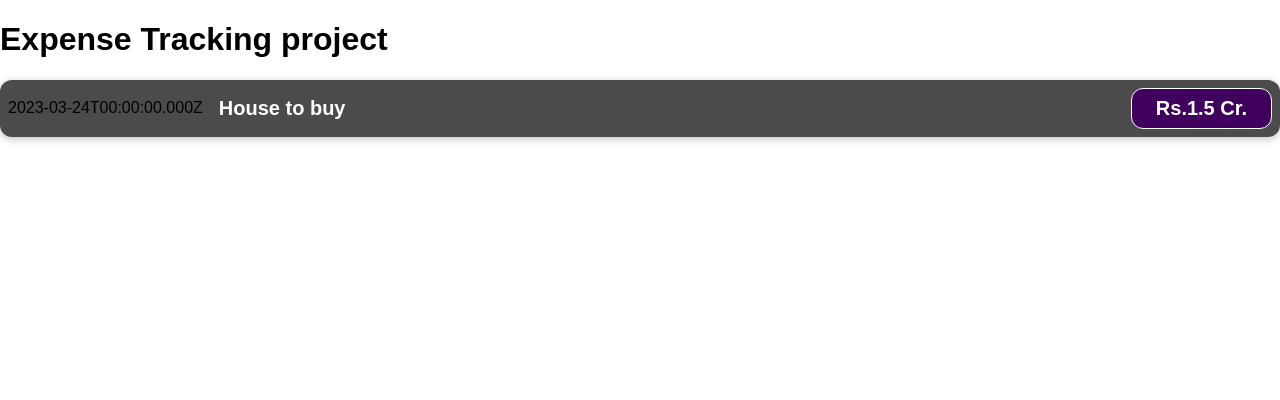
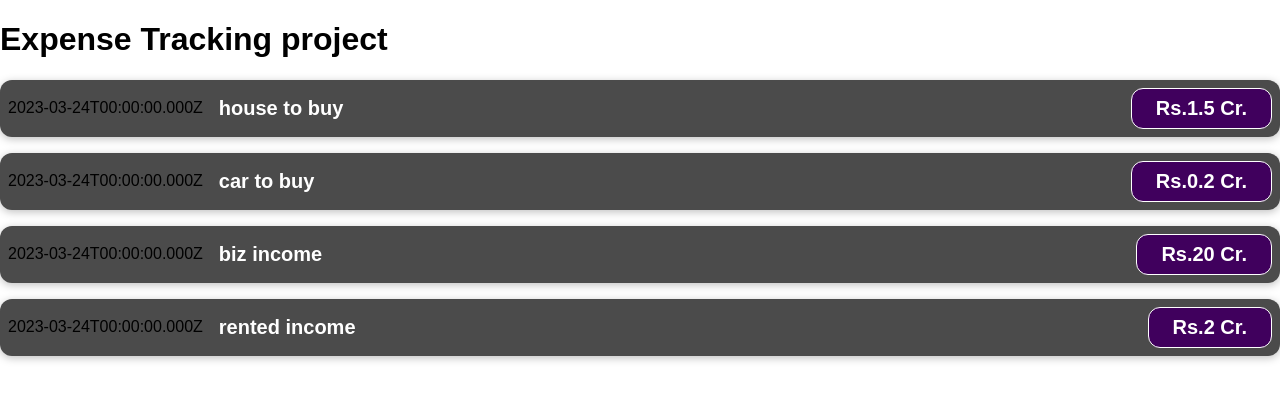
Before and after one commit to paras9sid/expense_tracker_react, a React (Create React App) app: page / in a window 1280 px wide. Shown: the top 400 px of the page. Built offline with nearby package versions, Linux system fonts and the light colour scheme.

Commit message:
Passing data via props

```diff
--- a/src/App.js
+++ b/src/App.js
@@ -2,11 +2,58 @@ import React from "react";
 
 import ExpenseItem from "./components/ExpenseItem";
 
-function App() {
+function App(props) {
+  //dummy data hard coded -rendered via props
+  const expenses = [
+    {
+      id: 1,
+      date: new Date(2023, 2, 24),
+      title: "house to buy",
+      amount: 1.5,
+    },
+    {
+      id: 2,
+      date: new Date(2023, 2, 24),
+      title: "car to buy",
+      amount: 0.2,
+    },
+    {
+      id: 3,
+      date: new Date(2023, 2, 24),
+      title: "biz income",
+      amount: 20,
+    },
+    {
+      id: 4,
+      date: new Date(2023, 2, 24),
+      title: "rented income",
+      amount: 2,
+    },
+  ];
   return (
     <div className="App">
       <h1>Expense Tracking project</h1>
-      <ExpenseItem></ExpenseItem>
+      <ExpenseItem
+        title={expenses[0].title}
+        date={expenses[0].date}
+        amount={expenses[0].amount}
+      />
+      <ExpenseItem
+        title={expenses[1].title}
+        date={expenses[1].date}
+        amount={expenses[1].amount}
+      />
+
+      <ExpenseItem
+        title={expenses[2].title}
+        date={expenses[2].date}
+        amount={expenses[2].amount}
+      />
+      <ExpenseItem
+        title={expenses[3].title}
+        date={expenses[3].date}
+        amount={expenses[3].amount}
+      />
     </div>
   );
 }
--- a/src/components/ExpenseItem.js
+++ b/src/components/ExpenseItem.js
@@ -1,22 +1,13 @@
 import React from "react";
 import "./ExpenseItem.css";
 
-function ExpenseItem() {
-  //adding js code below -- no relation to react
-  const expenseDate = new Date(2023, 2, 24);
-  const expenseTitle = "House to buy";
-  const expenseAmount = 1.5;
+function ExpenseItem(props) {
   return (
     <div className="expense-item">
-      {/* <div>24th March 2023</div> */}
-      {/* <div>{expenseDate}</div> will throw error - date object cant be used like this*/}
-      <div>{expenseDate.toISOString()}</div>
+      <div>{props.date.toISOString()}</div>
       <div className="expense-item__description">
-        {/* <h2>House to buy</h2> */}
-        {/* hard coded data example below  */}
-        {/* {Math.random()} -- will add randon muber differenct everytime*/}
-        <h2>{expenseTitle}</h2>
-        <div className="expense-item__price ">Rs.{expenseAmount} Cr.</div>
+        <h2>{props.title}</h2>
+        <div className="expense-item__price ">Rs.{props.amount} Cr.</div>
       </div>
     </div>
   );
```
